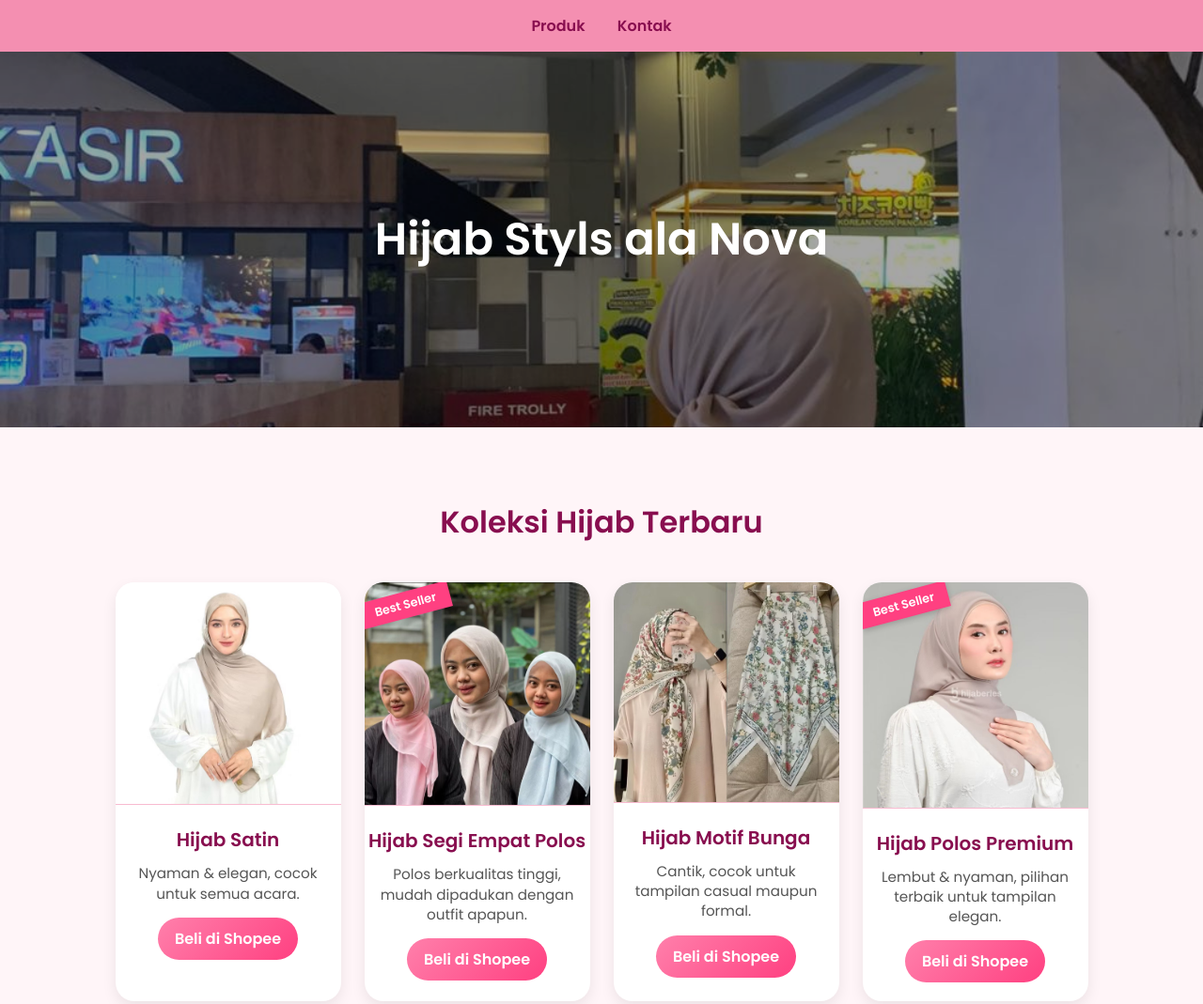
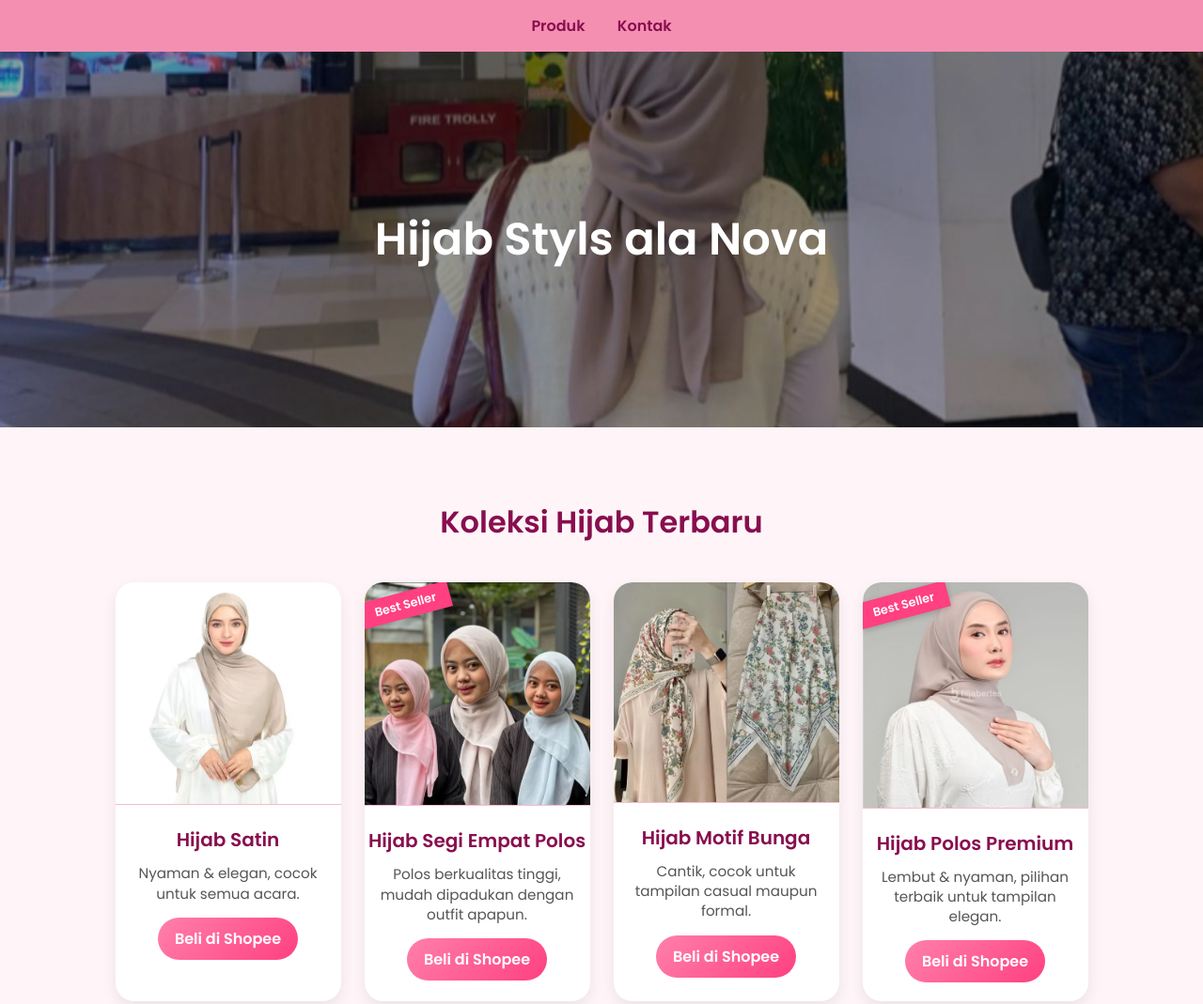
Before and after one commit to novaabbass28/Hijab-Styls, a plain HTML site: page index.html in a window 1280 px wide. Shown: the top 1069 px of the page at 94% size. Drawn offline with Linux system fonts and the light colour scheme.

Commit message:
Update index.html

```diff
--- a/index.html
+++ b/index.html
@@ -25,7 +25,7 @@
       position: relative;
       width: 100%;
       height: 400px;
-      background: url('hero-nova.jpeg') center/cover no-repeat;
+      background: url('novacantik.jpg') center/cover no-repeat;
       display: flex;
       align-items: center;
       justify-content: center;
```
